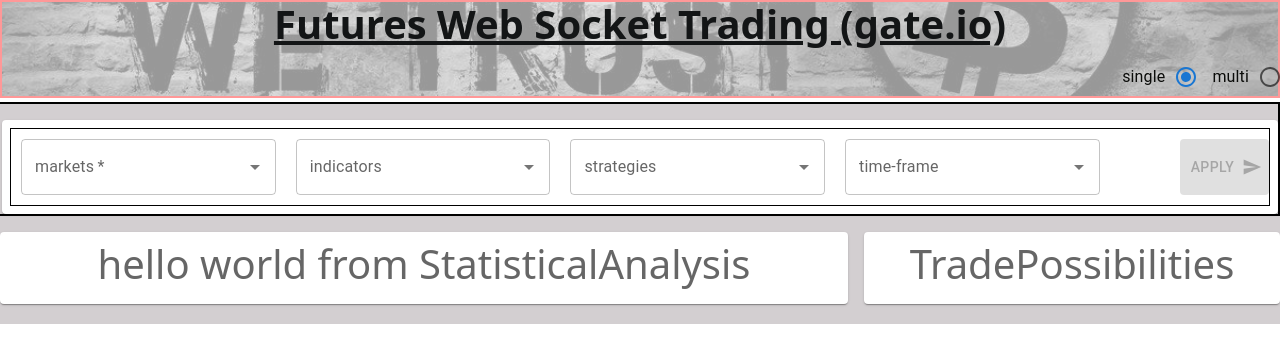
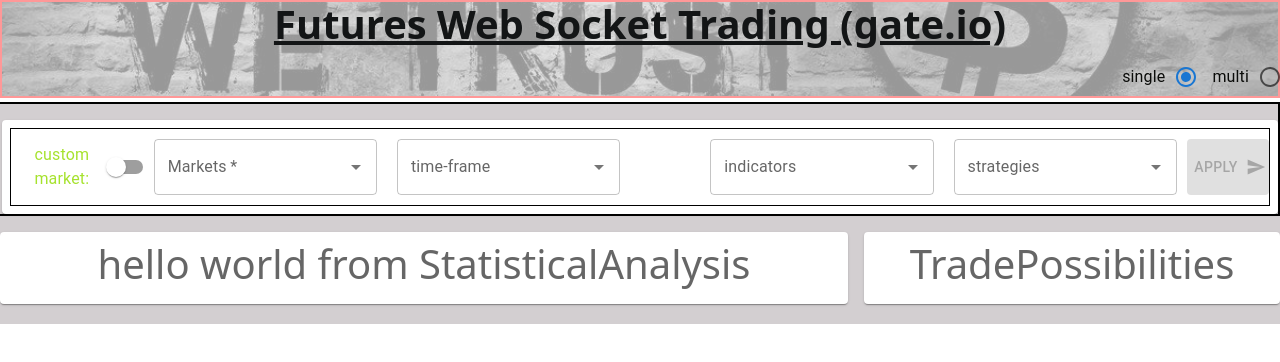
Before and after one commit to LinUxTo5re/crypto_hybrid_analysis, a React (Create React App) app in the folder showmystats/: page / in a window 1280 px wide. Shown: the top 362 px of the page. Built offline with nearby package versions, Linux system fonts and the light colour scheme.

Commit message:
Added switch for custom markets

```diff
--- a/showmystats/src/components/AnalyticFrame.js
+++ b/showmystats/src/components/AnalyticFrame.js
@@ -7,9 +7,11 @@
 import Button from '@mui/material/Button';
 import SendIcon from '@mui/icons-material/Send';
 import '../static/css/styles.css';
-import React, { useState } from 'react';
+import React, { useState} from 'react';
 import StatisticalAnalysis from './StatisticalAnalysis';
 import TradePossibilities from './TradePossibilities';
+import Switch from '@mui/material/Switch';
+import FormControlLabel from '@mui/material/FormControlLabel';
 
 function AnalyticFrame({ cryptoValue }) {
   const Item = styled(Paper)(({ theme }) => ({
@@ -19,35 +21,40 @@
     color: theme.palette.text.secondary,
   }));
 
-  const top100Films = ['a', 'b', 'c'];
+  const timeFrames = ['5m','15m','4h','1d'];
+  const tickers = ['BTC','PEPE', 'KAS','WIF','PEOPLE']
+  const [checked, setChecked] = useState(false);
 
+  const handleChange = (event) => {
+    setChecked(event.target.checked);
+  };
+  const handleInputChange = (event) => {
+    setEnteredMarket(event.target.value.toUpperCase());
+  }
   const cryptoValueInt = parseInt(cryptoValue);
-  const [selectedMarket, setSelectedMarket] = useState(Array.from({ length: cryptoValueInt }, () => []));
+  const [selectedMarket, setSelectedMarket] = useState('');
+  const [selectedValue, setEnteredMarket] = useState('');
   const [selectedIndicators, setSelectedIndicators] = useState(Array.from({ length: cryptoValueInt }, () => []));
   const [selectedStrategies, setSelectedStrategies] = useState(Array.from({ length: cryptoValueInt }, () => []));
-  const [selectedTf, setSelectedTf] = useState(Array.from({ length: cryptoValueInt }, () => []));
+  const [selectedTf, setSelectedTf] = useState('');
   const [isValued, setIsValued] = useState(Array.from({ length: cryptoValueInt }, () => false));
 
-
-   const handleCheckboxValues = (id, value, index) => {
-         console.log("handleCheckboxValues started", value);
+   const handleAutocomplete = (id, value, index) => {
+    console.log(id,value,index)
     const updateState = (setState) => {
       setState(prevState => {
         const newState = [...prevState];
         newState[index] = value;
         return newState;
       });
-      console.log("handleCheckboxValues completed", value);
     };
 
     switch (id) {
       case "markets":
           updateState(setSelectedMarket);
           setIsValued(prevState => {
-          console.log("apply btn state change started");
           const newState = [...prevState];
           newState[index] = value ? value.length > 0 : false;
-          console.log("apply btn state changed: ", value);
           return newState;
         });
 
@@ -73,7 +80,6 @@
   };
 
   const boxArray = Array.from({ length: cryptoValueInt }, (_, index) => index);
-
   return (
     <Box sx={{ flexGrow: 1, backgroundColor: '#D3CFD1'}}>
       <Grid container spacing={2} >
@@ -82,26 +88,69 @@
           <Grid item xs={12} key={index} sx={{border: '2px solid black'}}>
             <Item>
               <div className="autoComplete customPadding">
+
+        <FormControlLabel
+          control={
+          <Switch
+            checked={checked}
+            onChange={handleChange}
+            inputProps={{ 'aria-label': 'controlled' }}
+            color="secondary" />
+          }
+          label="custom market: "
+          labelPlacement="start"
+        />
+
+      {!checked ? (
         <Autocomplete
           disablePortal
-                  id={`combo-box-markets-${index}`}
-                  options={top100Films}
-                  value={selectedMarket[index]}
+          id={`combo-box-markets`}
+          options={tickers}
+          value={selectedMarket}
           sx={{ width: 300, margin: '0 10px' }}
-                  renderInput={(params) =>
+          renderInput={(params) => (
             <TextField
               {...params}
-                      label="markets"
+              label="Markets"
               required
-                    />}
+            />
+          )}
+          onChange={(event, value) => {
+            setSelectedMarket(value);
+            handleAutocomplete('markets', value, 0);
+          }}
+        />
+      ) : (
+        <TextField
+          label="Markets"
+          value={selectedValue}
+          onChange={handleInputChange}
+          sx={{ width: 300, margin: '0 10px' }}
+          required
+        />
+      )}
+                <Autocomplete
+                  disablePortal
+                  id={`combo-box-tf-${index}`}
+                  options={timeFrames}
+                  value={selectedTf[index]}
+                  sx={{ width: 300, margin: '0 80px 0 10px' }}
+                  renderInput={(params) => (
+                    <TextField
+                    {...params}
+                    label="time-frame"
+                    />
+                  )}
                   onChange={(event, value) =>
-                   handleCheckboxValues("markets", value, index)
+                    handleAutocomplete("tf", value, index)
+
                   }
                 />
+
                 <Autocomplete
                   disablePortal
                   id={`combo-box-indicator-${index}`}
-                  options={top100Films}
+                  options={timeFrames}
                   value={selectedIndicators[index]}
                   sx={{ width: 300, margin: '0 10px' }}
                   renderInput={(params) => (
@@ -111,35 +160,21 @@
                      />
                   )}
                   onChange={(event, value) =>
-                    handleCheckboxValues("indicators", value, index)
+                    handleAutocomplete("indicators", value, index)
                   }
                   multiple
                 />
                 <Autocomplete
                   disablePortal
                   id={`combo-box-strategy-${index}`}
-                  options={top100Films}
+                  options={timeFrames}
                   value={selectedStrategies[index]}
                   sx={{ width: 300, margin: '0 10px' }}
                   renderInput={(params) => (
                     <TextField {...params} label="strategies" />
                   )}
                   onChange={(event, value) =>
-                    handleCheckboxValues("strategies", value, index)
-                  }
-                  multiple
-                />
-                <Autocomplete
-                  disablePortal
-                  id={`combo-box-tf-${index}`}
-                  options={top100Films}
-                  value={selectedTf[index]}
-                  sx={{ width: 300, margin: '0 80px 0 10px' }}
-                  renderInput={(params) => (
-                    <TextField {...params} label="time-frame" />
-                  )}
-                  onChange={(event, value) =>
-                    handleCheckboxValues("tf", value, index)
+                    handleAutocomplete("strategies", value, index)
                   }
                   multiple
                 />
```
Lines whose indentation alone changed are shown as unchanged.
